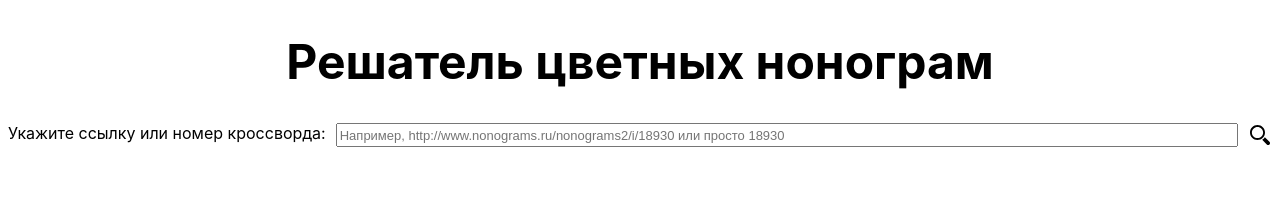
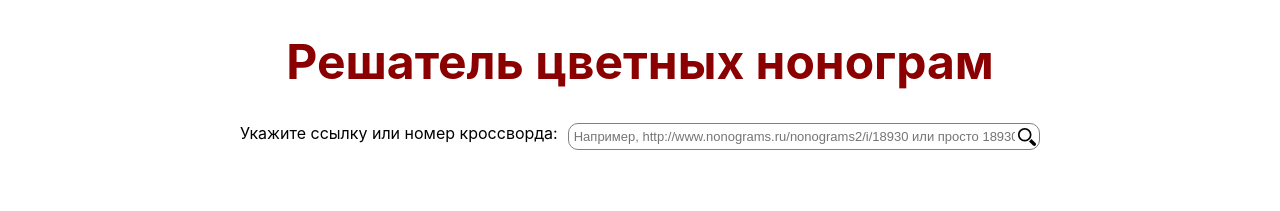
Before and after one commit to Dmitriy-kiselyov/Nonogram, a website: page static/index.html in a window 1280 px wide. Drawn offline with Linux system fonts and the light colour scheme.

Commit message:
Fix makeup

```diff
--- a/static/index.html
+++ b/static/index.html
@@ -14,8 +14,10 @@
 
 <form class="data" id="data" autocomplete="off">
     <label class="text data__label" for="input">Укажите ссылку или номер кроссворда:</label>
-    <input class="data__input" type="text" id="input" placeholder="Например, http://www.nonograms.ru/nonograms2/i/18930 или просто 18930">
-    <input type="submit" class="data__search" value="">
+    <div class="data__input-container">
+        <input class="data__input" type="text" id="input" placeholder="Например, http://www.nonograms.ru/nonograms2/i/18930 или просто 18930">
+        <input type="submit" class="data__search" value="">
+    </div>
 </form>
 
 <div class="field">
--- a/static/style.css
+++ b/static/style.css
@@ -1,3 +1,8 @@
+body {
+    width: 800px;
+    margin: auto;
+}
+
 .text {
     font-family: BlinkMacSystemFont,-apple-system,Segoe UI,Roboto,Helvetica,Arial,sans-serif;
 }
@@ -5,11 +10,11 @@
 .title {
     font-size: 48px;
     text-align: center;
+    color: darkred;
 }
 
 .data {
     display: flex;
-    height: 24px;
 }
 
 .data__label {
@@ -18,23 +23,35 @@
     font-size: 16px;
 }
 
+.data__input-container {
+    position: relative;
+    flex-grow: 1;
+}
+
 .data__input {
-    flex-grow: 1;
+    box-sizing: border-box;
+    width: 100%;
+    border-radius: 10px;
+    border: 1px solid gray;
+    outline: none;
 
     font-size: 13px;
-    padding: 2px;
+    padding: 5px 24px 5px 5px;
 }
 
 .data__search {
-    width: 24px;
-    height: 24px;
-    margin-left: 10px;
+    position: absolute;
+    right: 0;
+    top: 0;
+
+    width: 27px;
+    height: 27px;
 
     border: none;
     outline: none;
 
     background: url(img/magnifier-tool.svg) no-repeat center;
-    background-size: 20px 20px;
+    background-size: 18px 18px;
     cursor: pointer;
 }
 
```
